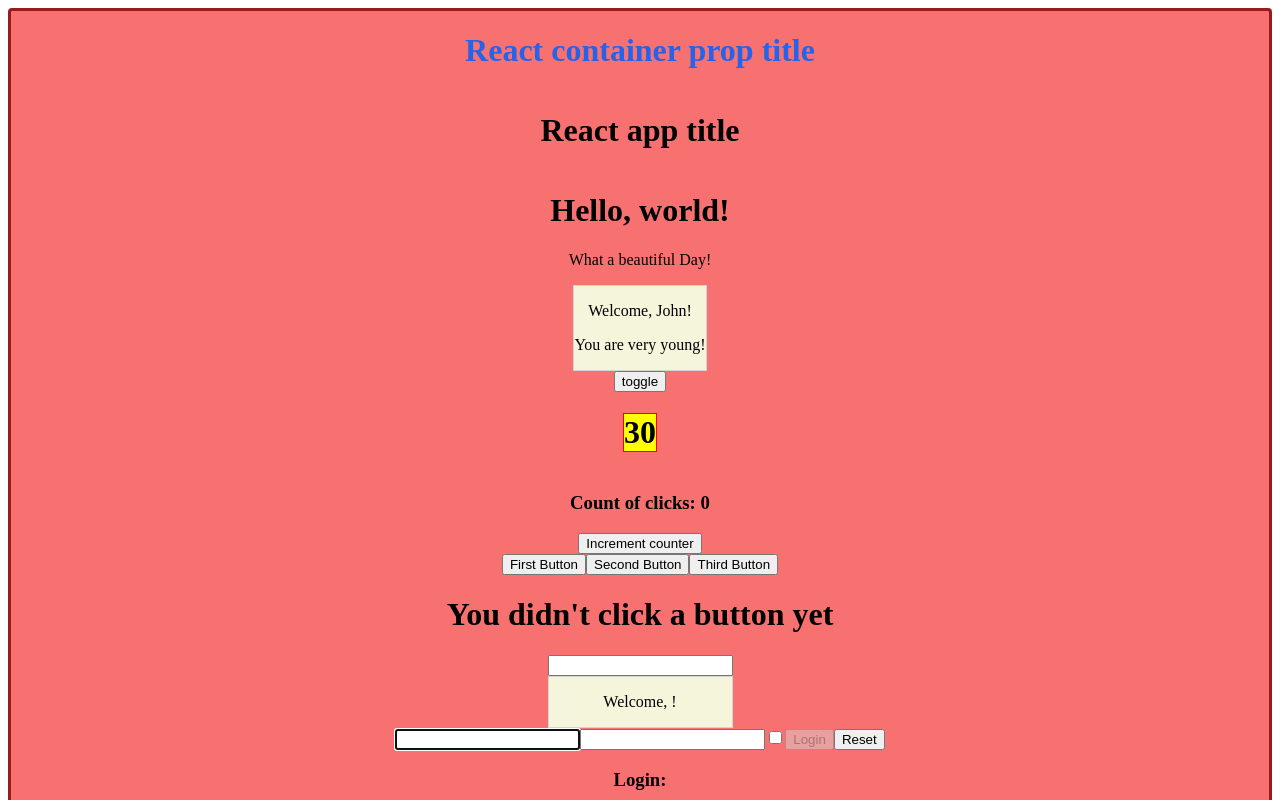
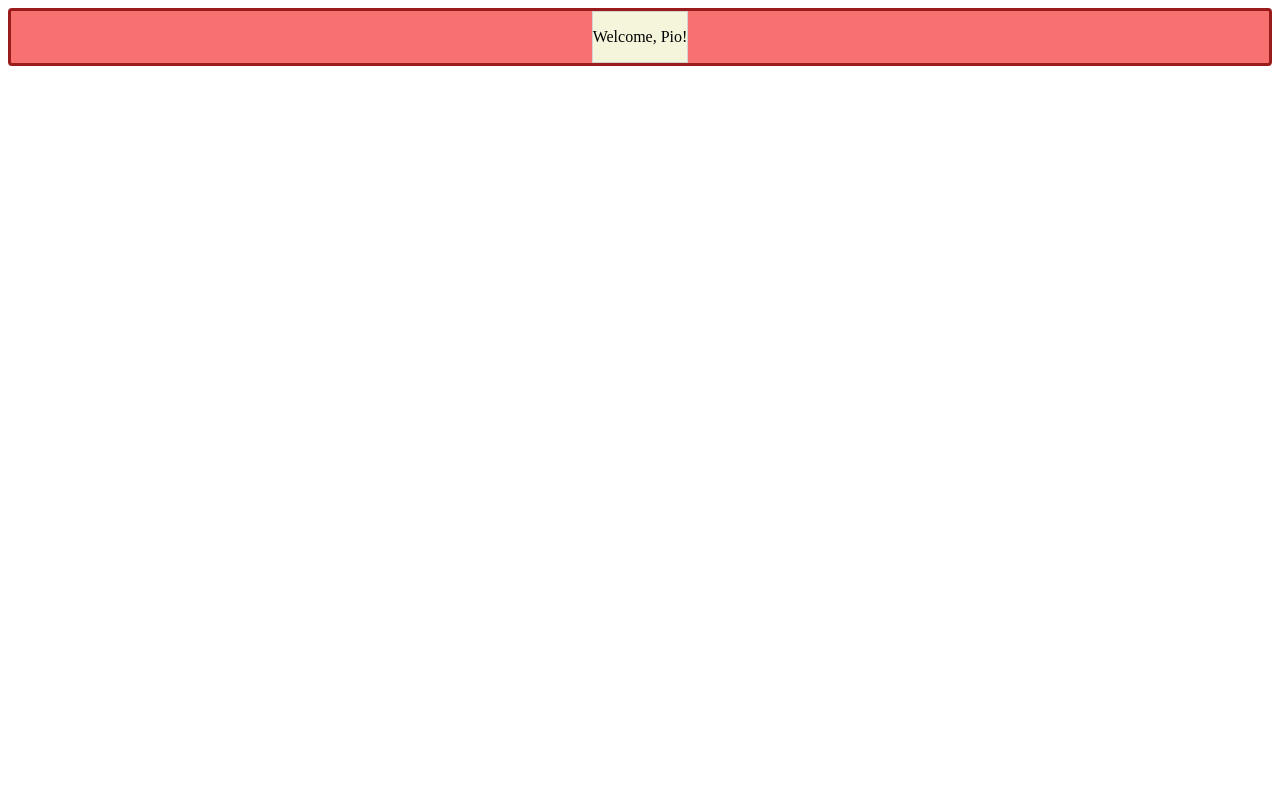
Before and after one commit to Kekko26/react-exercises, a React (Create React App) app: page / in a window 1280 px wide. Shown: the top 800 px of the page. Built offline with nearby package versions, Linux system fonts and the light colour scheme.

Commit message:
Exercise done

```diff
--- /dev/null
+++ b/src/AppTwo.js
@@ -0,0 +1,13 @@
+import { Route, Routes } from "react-router-dom";
+import { Welcome } from "./Welcome";
+
+export function AppTwo(){
+
+    return(
+        <div>
+        <Routes>
+            <Route path="/" element={<Welcome name={'Pio'}/>}/>
+        </Routes>
+        </div>
+    )
+}
--- a/src/Container.js
+++ b/src/Container.js
@@ -3,7 +3,7 @@ import React from "react";
 export class Container extends React.Component{
     render(){
         return(
-            <div className="border-1 border-solid rounded border-red-800 bg-red-400 text-center">
+            <div className="border-1 border-solid rounded border-red-800 bg-red-400 text-center flex justify-center">
                 <div className="flex items-center flex-col"><h1 className="text-blue-600">{this.props.title}</h1></div>
                 <div className="flex items-center flex-col">{this.props.children}</div>
             </div>
--- /dev/null
+++ b/src/Root.js
@@ -0,0 +1,19 @@
+import { AppTwo } from "./AppTwo"
+import { BrowserRouter } from "react-router-dom"
+import { Container } from "./Container"
+
+export function Root(){
+    return(
+
+    <Container>
+
+        <BrowserRouter>
+
+            <AppTwo />
+
+        </BrowserRouter>
+
+    </Container>
+
+    )
+}
```
Also changed, not shown: src/index.js (+5 -2 lines).
